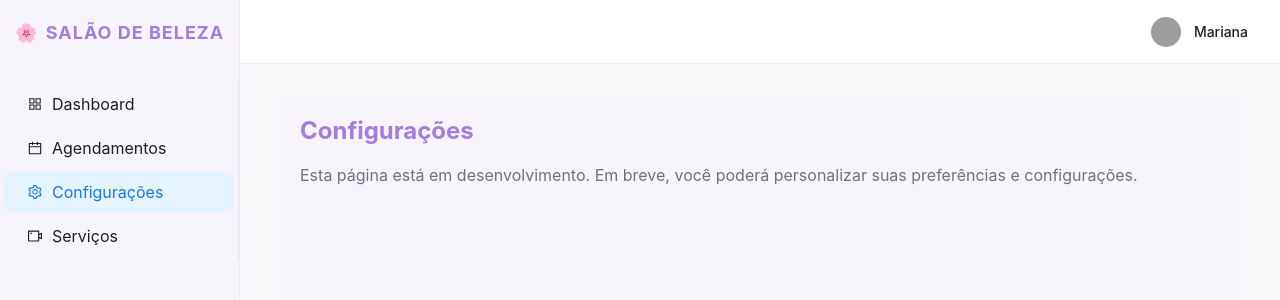
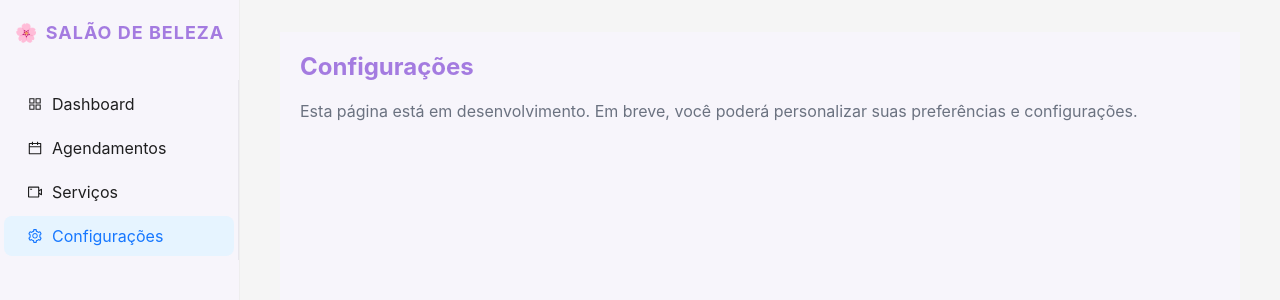
Before and after one commit to Luizricci/charme, a Next.js app: page /configuracoes in a window 1280 px wide. Shown: the top 300 px of the page. Built offline with nearby package versions, Linux system fonts and the light colour scheme; grey boxes are pictures that could not be loaded.

Commit message:
Fix: alter layout css

```diff
--- a/package.json
+++ b/package.json
@@ -14,6 +14,7 @@
     "antd": "^5.25.4",
     "axios": "^1.9.0",
     "dotenv": "^16.5.0",
+    "jwt-decode": "^4.0.0",
     "local-storage": "^2.0.0",
     "next": "15.3.3",
     "react": "^19.0.0",
--- a/src/app/globals.css
+++ b/src/app/globals.css
@@ -3,6 +3,15 @@
   padding: 0;
   box-sizing: border-box;
   font-family: var(--font), sans-serif,   Arial, Helvetica, sans-serif;
+}
+
+html, body {
+  height: 100vh;
+  min-height: 100vh;
+  margin: 0;
+  padding: 0;
+  box-sizing: border-box;
+  overflow: hidden;
 }
 
 .sider {
@@ -38,10 +47,6 @@
   border-bottom: 1px solid #eee;
 }
 
-.content {
-  background: #faf9fc;
-  min-height: calc(100vh - 64px);
-}
 
 .innerContent {
   padding: 32px 40px;
--- a/src/app/layout.jsx
+++ b/src/app/layout.jsx
@@ -11,8 +11,8 @@ const { Header, Content, Sider } = Layout;
 const menuItems = [
   { icon: <AppstoreOutlined />, label: 'Dashboard', path: '/dashboard' },
   { icon: <CalendarOutlined />, label: 'Agendamentos', path: '/agendamentos' },
+  { icon: <VideoCameraOutlined />, label: 'Serviços', path: '/servicos' },
   { icon: <SettingOutlined />, label: 'Configurações', path: '/configuracoes' },
-  { icon: <VideoCameraOutlined />, label: 'Serviços', path: '/servicos' },
 ];
 
 export default function RootLayout({ children }) {
@@ -46,10 +46,6 @@ export default function RootLayout({ children }) {
               />
             </Sider>
             <Layout>
-              <Header className="header">
-                <Avatar src="https://randomuser.me/api/portraits/women/44.jpg" />
-                <span style={{ marginLeft: 12, fontWeight: 500 }}>Mariana</span>
-              </Header>
               <Content className="content">
                 <div className="innerContent">{children}</div>
               </Content>
```
Also changed, not shown: 1 other file (tests, documents, lock files or other folders).
